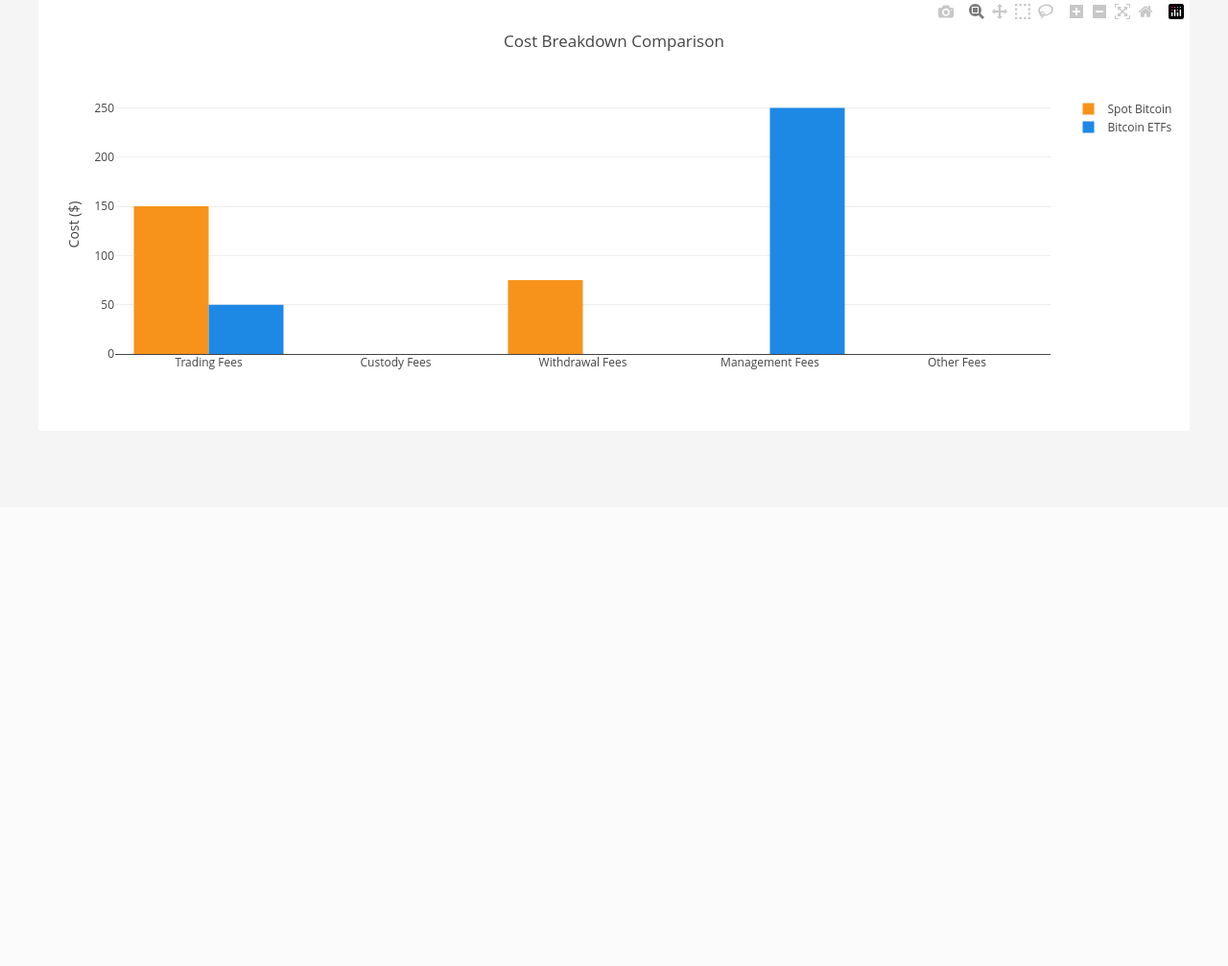
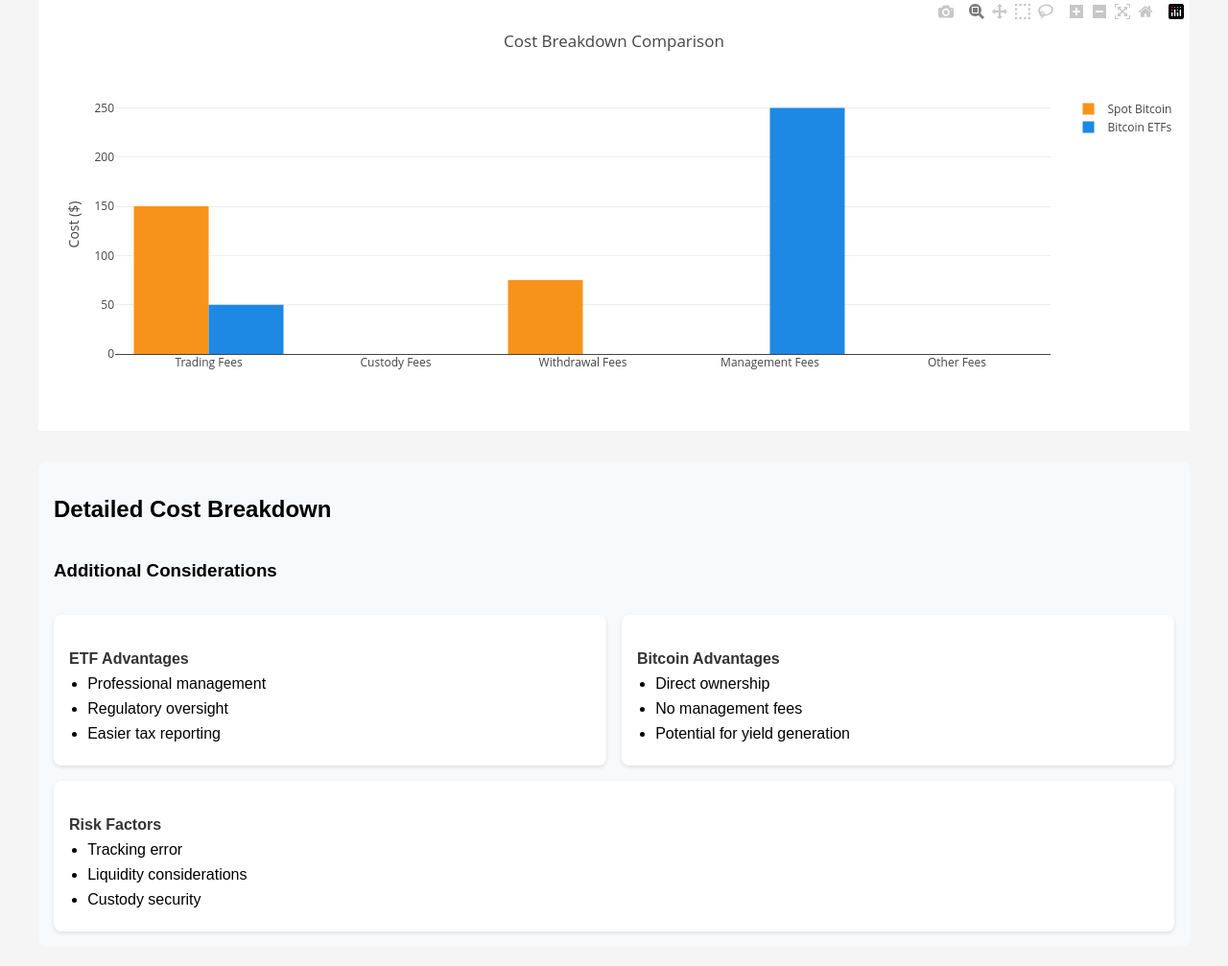
Before and after one commit to biserd/AI_Bitcoin_Analytics, a Flask app: page /cost-analysis in a window 1280 px wide. Shown: the part 271-1278 px from the top of the page at 96% size. Before the commit the page ends 656 px from the top, so only its background shows below. Run offline with Flask 3, Linux system fonts and the light colour scheme; some libraries are stand-ins or nearby versions.

Commit message:
Assistant checkpoint: Added detailed cost breakdown sections
Assistant generated file changes:
- templates/cost_analysis.html: Add detailed breakdown and considerations
- frontend/src/pages/CostAnalysis.tsx: Add detailed breakdown section to React component

---

User prompt:

On the cost analysis add this too:

Detailed Cost Breakdown
Additional Considerations
ETF Advantages: Professional management, regulatory oversight, easier tax reporting
Bitcoin Advantages: Direct ownership, no management fees, potential for yield generation
Risk Factors: Consider tracking error, liquidity, and custody security

```diff
--- a/templates/cost_analysis.html
+++ b/templates/cost_analysis.html
@@ -97,4 +97,79 @@
 
     updateChart();
 </script>
+
+<div class="additional-info">
+    <h2>Detailed Cost Breakdown</h2>
+    <div class="considerations">
+        <h3>Additional Considerations</h3>
+        <div class="advantages">
+            <div class="etf-advantages">
+                <h4>ETF Advantages</h4>
+                <ul>
+                    <li>Professional management</li>
+                    <li>Regulatory oversight</li>
+                    <li>Easier tax reporting</li>
+                </ul>
+            </div>
+            <div class="bitcoin-advantages">
+                <h4>Bitcoin Advantages</h4>
+                <ul>
+                    <li>Direct ownership</li>
+                    <li>No management fees</li>
+                    <li>Potential for yield generation</li>
+                </ul>
+            </div>
+        </div>
+        <div class="risk-factors">
+            <h4>Risk Factors</h4>
+            <ul>
+                <li>Tracking error</li>
+                <li>Liquidity considerations</li>
+                <li>Custody security</li>
+            </ul>
+        </div>
+    </div>
+</div>
+
+<style>
+.additional-info {
+    margin-top: 2rem;
+    padding: 1rem;
+    background: #f8f9fa;
+    border-radius: 8px;
+}
+
+.considerations {
+    display: grid;
+    gap: 1rem;
+    margin-top: 1rem;
+}
+
+.advantages {
+    display: grid;
+    grid-template-columns: 1fr 1fr;
+    gap: 1rem;
+}
+
+.etf-advantages, .bitcoin-advantages, .risk-factors {
+    padding: 1rem;
+    background: white;
+    border-radius: 8px;
+    box-shadow: 0 2px 4px rgba(0,0,0,0.1);
+}
+
+h4 {
+    color: #333;
+    margin-bottom: 0.5rem;
+}
+
+ul {
+    margin: 0;
+    padding-left: 1.2rem;
+}
+
+li {
+    margin: 0.5rem 0;
+}
+</style>
 {% endblock %}
```
Also changed, not shown: frontend/src/pages/CostAnalysis.tsx (+32 -0 lines).
